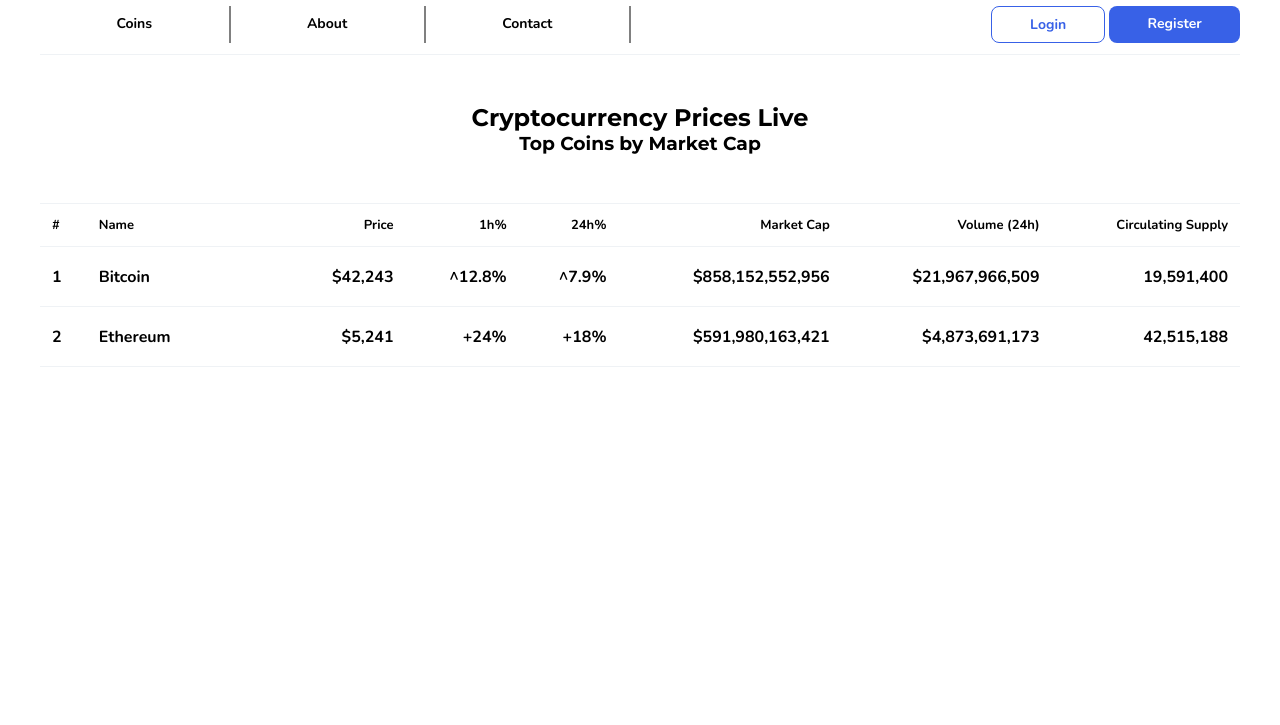
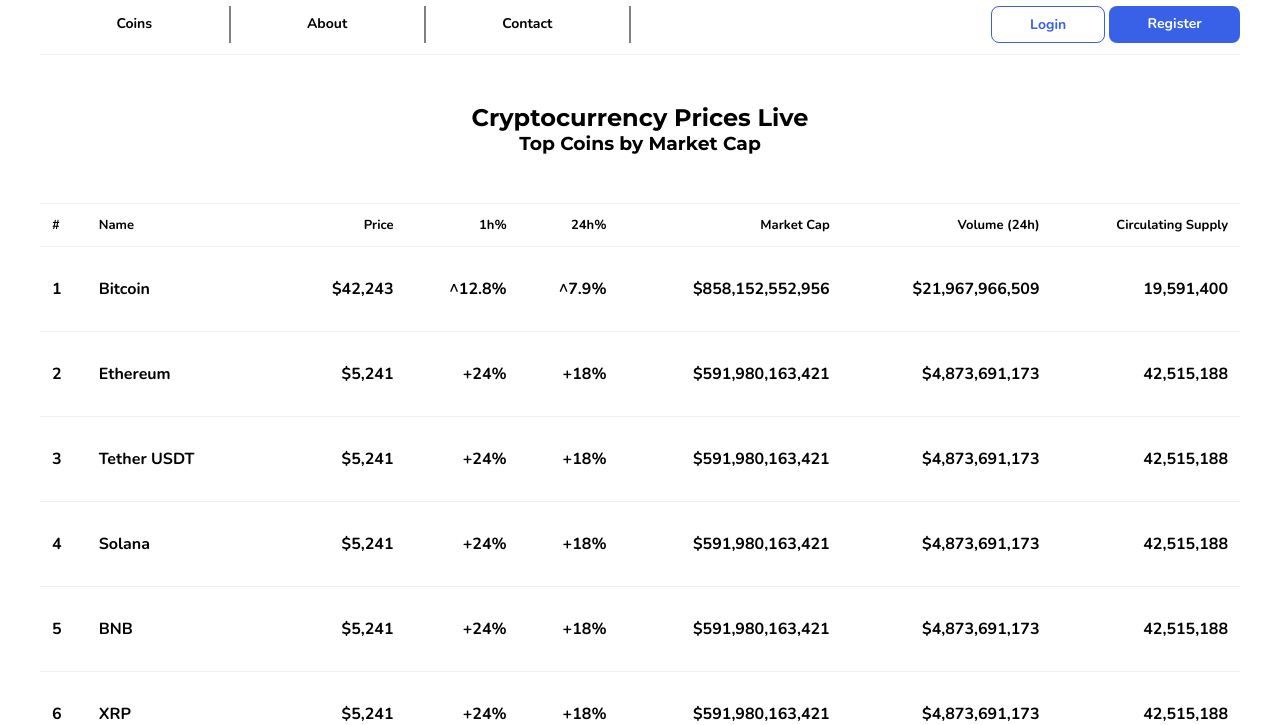
Before and after one commit to rubinimeri/cryptocurrency-tracker, a website with bundled scripts: page dist/index.html in a window 1280 px wide. Shown: the part 75-800 px from the top of the page. Built offline with nearby package versions, Linux system fonts and the light colour scheme.

Commit message:
Add example coins and style scrollbar

```diff
--- a/src/index.js
+++ b/src/index.js
@@ -9,3 +9,8 @@
 checkPage();
 
 coinCreator(2, "Ethereum", "$5,241", "+24%", "+18%", "$591,980,163,421", "$4,873,691,173", "42,515,188");
+coinCreator(3, "Tether USDT", "$5,241", "+24%", "+18%", "$591,980,163,421", "$4,873,691,173", "42,515,188");
+coinCreator(4, "Solana", "$5,241", "+24%", "+18%", "$591,980,163,421", "$4,873,691,173", "42,515,188");
+coinCreator(5, "BNB", "$5,241", "+24%", "+18%", "$591,980,163,421", "$4,873,691,173", "42,515,188");
+coinCreator(6, "XRP", "$5,241", "+24%", "+18%", "$591,980,163,421", "$4,873,691,173", "42,515,188");
+coinCreator(7, "USDC", "$5,241", "+24%", "+18%", "$591,980,163,421", "$4,873,691,173", "42,515,188");
--- a/src/styles/style.css
+++ b/src/styles/style.css
@@ -43,6 +43,16 @@
     text-align: center;
 }
 
+::-webkit-scrollbar {
+    height: 0.5rem;
+    width: 0.5rem;
+}
+
+::-webkit-scrollbar-thumb {
+    background-color: #CFD6E4;
+    border-radius: 8px;
+}
+
 /* Coins */
 
 table {
@@ -60,6 +70,7 @@
 .table-row td:first-child,
 .table-row td:nth-child(2) {
     text-align: left;
+    position: sticky;
 }
 
 .table-row th:nth-child(2) {
@@ -80,7 +91,7 @@
 .table-row td {
     font-weight: bold;
     text-align: right;
-    height: 60px;
+    height: 85px;
     padding: 12px;
 }
 
```
Also changed, not shown: dist/main.js.
